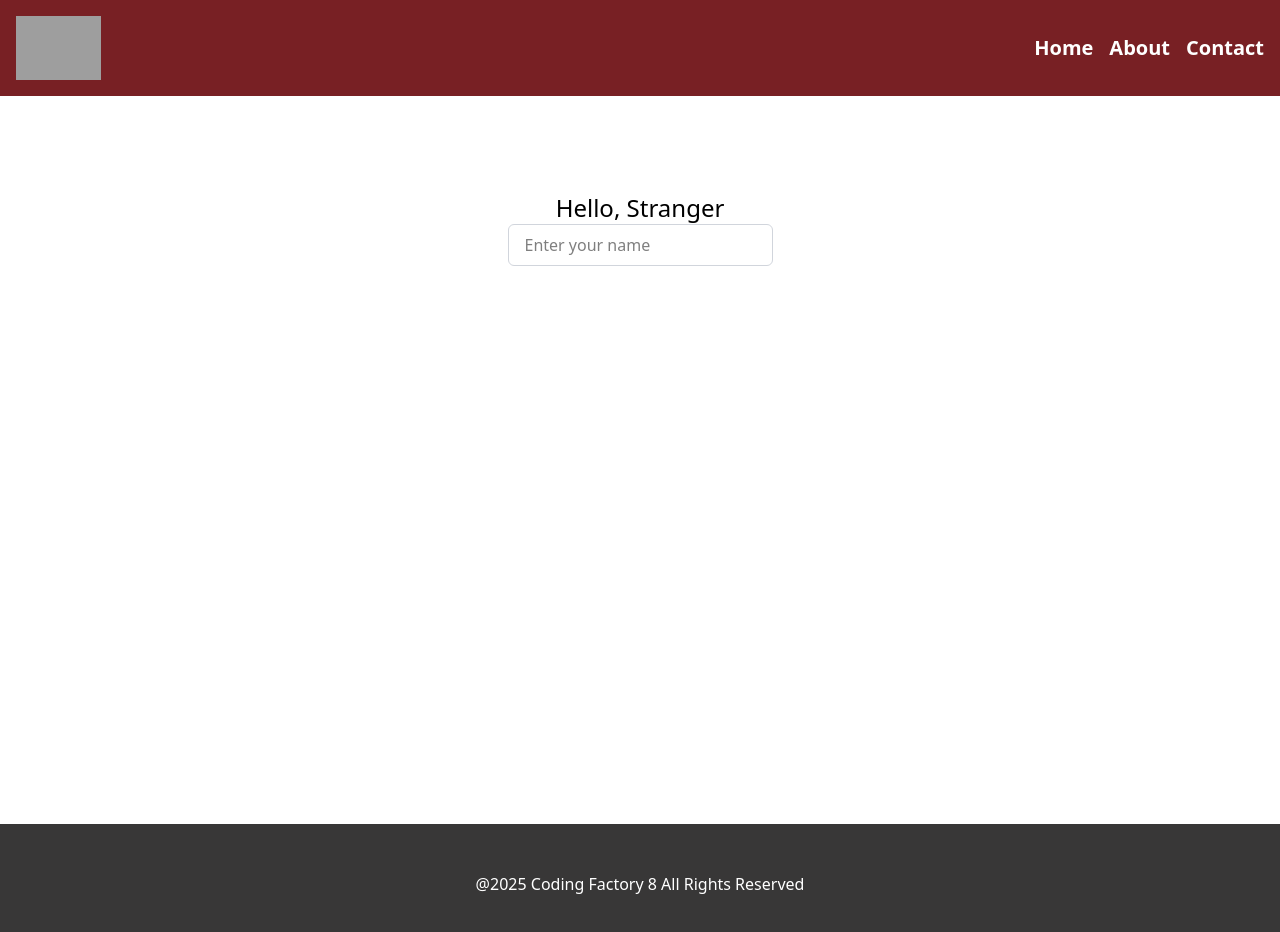
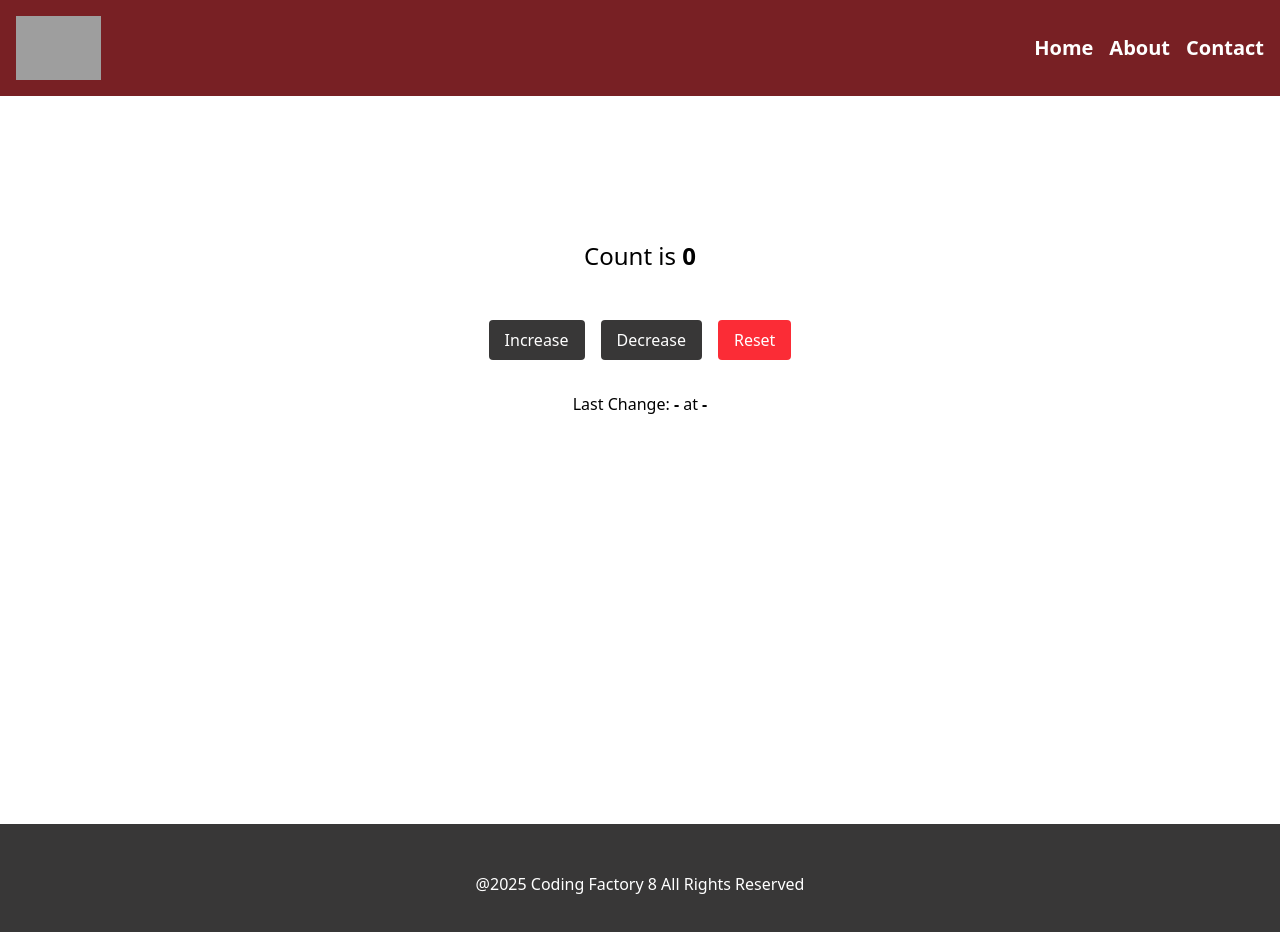
Before and after one commit to DIMSGN/cf8-react-intro, a React (Vite) app: page / in a window 1280 px wide. Shown: the top 932 px of the page. Built offline with nearby package versions, Linux system fonts and the light colour scheme; grey boxes are pictures that could not be loaded.

Commit message:
feat: add CounterWithMoreStates component

```diff
--- a/src/App.tsx
+++ b/src/App.tsx
@@ -7,7 +7,8 @@
 // import ArrowFunctionalComponentsWithPropsType from "./components/ArrowFunctionalComponentsWithPropsType.tsx";
 // import Card from "./components/Card.tsx";
 import Layout from "./components/Layout.tsx";
-import NameChanger from "./components/NameChanger.tsx";
+import CounterWithMoreStates from "./components/CounterWithMoreStates.tsx";
+// import NameChanger from "./components/NameChanger.tsx";
 //import FunctionalComponent from "./components/FunctionalComponent.tsx";
 // import FunctionalComponentWithState from "./components/FunctionalComponentWithState.tsx";
 //import ClassComponent from "./components/ClassComponent.tsx";
@@ -45,7 +46,8 @@ function App() {
             {/*<FunctionalComponentWithState/>*/}
             {/*<ClassComponentWithState/>*/}
             {/*<Counter/>*/}
-            <NameChanger/>
+            {/*<NameChanger/>*/}
+            <CounterWithMoreStates/>
         </Layout>
     </>
   )
--- a/src/components/CounterButton.tsx
+++ b/src/components/CounterButton.tsx
@@ -14,7 +14,6 @@ const CounterButton = ({onClick, disabled = false, label, addClass = ""}: Button
                 {label}
             </button>
         </>
-
     )
 }
 export default CounterButton;
--- /dev/null
+++ b/src/components/CounterWithMoreStates.tsx
@@ -0,0 +1,56 @@
+import {useState} from "react";
+import CounterButton from "./CounterButton.tsx";
+
+const Counter = () => {
+    const [count, setCount] = useState(0);
+    const [lastAction, setLastAction] = useState("");
+    const [time, setTime] = useState("");
+
+    const getCurrentTime = () => new Date().toLocaleTimeString();
+
+    const increaseCount = () => {
+        setCount(count + 1);
+        setLastAction("Increase");
+        setTime(getCurrentTime());
+    }
+
+    const decreaseCount = () => {
+        if (count > 0) {
+            setCount(count - 1);
+            setLastAction("Decrease");
+            setTime(getCurrentTime());
+        }
+    }
+    const resetCount = () => {
+        setCount(0);
+        setLastAction("Reset");
+        setTime(getCurrentTime());
+    }
+    return (
+        <>
+            <h1 className="text-center text-2xl my-12">Count is <strong>{count}</strong></h1>
+
+            <div className="text-center space-x-4">
+
+                <CounterButton onClick={increaseCount}
+                               label={"Increase"}
+                />
+
+                <CounterButton onClick={decreaseCount}
+                               label={"Decrease"}
+                               disabled={count === 0}
+                />
+                <CounterButton onClick={resetCount}
+                               label={"Reset"}
+                               disabled={count === 0}
+                               addClass={"bg-cf-dark-red disabled:bg-red-500"}
+                />
+            </div>
+            <div className="text-center text-cf-gray pt-8">
+                <p>Last Change: <strong>{lastAction || "-"}</strong> at <strong>{time || "-"}</strong></p>
+            </div>
+        </>
+    )
+}
+
+export default Counter;
```
